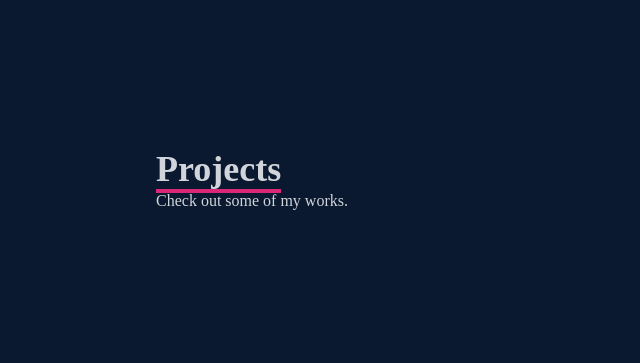
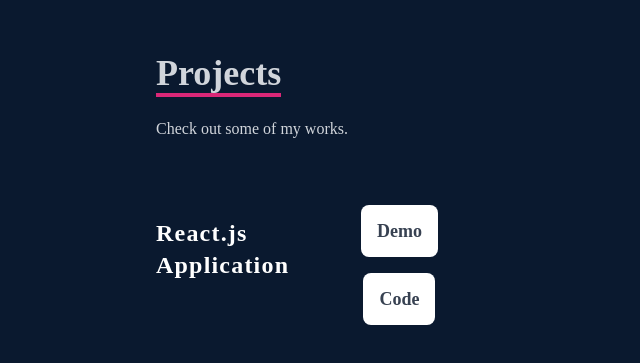
Before and after one commit to PuspitaGoswami/my-react-portfolio, a React (Create React App) app: page / in a window 1280 px wide. Shown: the part 2607-2970 px from the top of the page, without its empty margins (0-640 px from the left). Built offline with nearby package versions, Linux system fonts and the light colour scheme.

Commit message:
Buttons added

```diff
--- a/src/components/Projects.js
+++ b/src/components/Projects.js
@@ -1,4 +1,5 @@
 import React from 'react'
+
 
 const Projects = () => {
   return (
@@ -8,19 +9,19 @@
 h-full'>
     <div>
         <p className='text-4xl font-bold inline border-b-4 border-pink-600 text-gray-300'>Projects</p>
-        <p>Check out some of my works.</p>
+        <p className='py-6'>Check out some of my works.</p>
     </div>
-    <div>
-        <div>
-            <span>
-
+    <div className='grid sm:grid-cols-2 md:grid-cols-3 gap-4'>
+        <div className='shadow-lg shadow-[040c16] group contianer round-ms flex justify-center items-center mx-auto content-div '>
+            <span className='text-2xl font-bold text-white tracking-wider'>
+                React.js Application
             </span>
-            <div>
-                <a>
-                    <button></button>
+            <div className='pt-8 text-center'>
+                <a href='/'>
+                    <button className='text-center rounded-lg px-4 py-3 m-2 bg-white text-gray-700 font-bold text-lg'>Demo</button>
                 </a>
-                <a>
-                    <button></button>
+                <a href='/'>
+                    <button className='text-center rounded-lg px-4 py-3 m-2 bg-white text-gray-700 font-bold text-lg'>Code</button>
                 </a>
             </div>
         </div>
```
